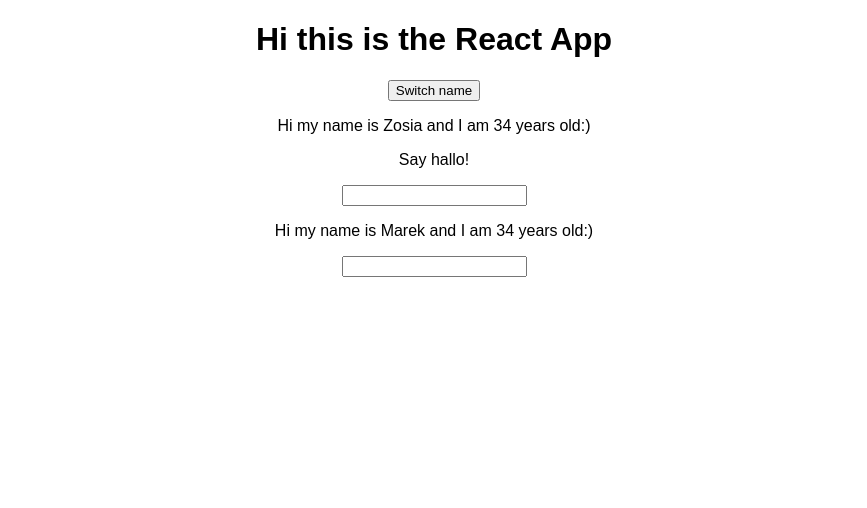
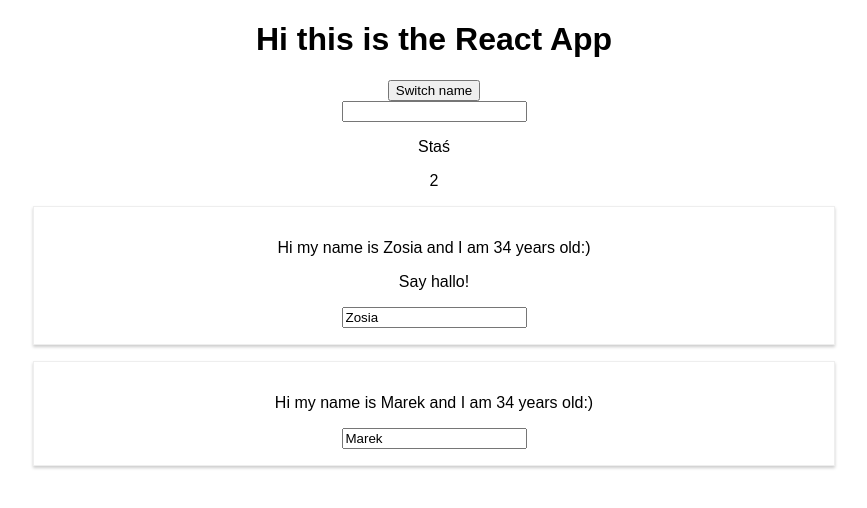
Before and after one commit to ZosiaSub/react-complete-exercices, a React (Create React App) app: page / in a window 1280 px wide. Shown: the top 508 px of the page, without its empty margins (206-1073 px from the left). Built offline with nearby package versions, Linux system fonts and the light colour scheme.

Commit message:
Add UserInput and UserOutput components

```diff
--- a/src/App.js
+++ b/src/App.js
@@ -1,5 +1,7 @@
 import React, { Component } from 'react';
 import Person from './components/Person';
+import UserOutput from './components/UserOutput';
+import UserInput from './components/UserInput';
 import './App.css';
 
 class App extends Component {
@@ -8,7 +10,8 @@
     persons: [
       { name: "Zosia", age: "34" },
       { name: "Marek", age: "34" }
-    ]
+    ],
+    username: "Staś"
   }
   switchName = () => {
     this.setState({
@@ -28,21 +31,34 @@
     })
   }
 
+  eventHandler = (event) => {
+    this.setState({
+      username: event.target.value
+    })
+  }
+
   render() {
+
     return (
       <div className="App">
+
         <h1>Hi this is the React App</h1>
-        <button onClick={this.switchName}>Switch name</button>
+        <button
+        onClick={this.switchName}>
+        Switch name
+        </button>
+        <UserInput changeName={this.eventHandler}/>
+        <UserOutput userName={this.state.username}/>
         <Person
           name={this.state.persons[0].name}
           age={this.state.persons[0].age}
-          tipeName={this.tipeName}>
+          tipe={this.tipeName}>
           Say hallo!</Person>
         <Person
           name={this.state.persons[1].name}
           age={this.state.persons[1].age}
           click={this.switchName}
-          tipeName={this.tipeName}/>
+          tipe={this.tipeName} />
       </div>
     );
   }
--- /dev/null
+++ b/src/components/Person.css
@@ -0,0 +1,8 @@
+.Person {
+    width: 60%;
+    margin: 16px auto;
+    border: 1px solid #eee;
+    box-shadow: 0 2px 3px #ccc;
+    padding: 16px;
+    text-align: center
+}
--- a/src/components/Person.js
+++ b/src/components/Person.js
@@ -1,12 +1,12 @@
 import React from 'react';
+import './Person.css';
 
 const person = ( props ) => {
-    console.log(props);
     return (
-        <div>
+        <div className="Person">
             <p onClick={props.click}>Hi my name is {props.name} and I am {props.age} years old:)</p>
             <p>{props.children}</p>
-            <input type="text" onChange={props.tipe} />
+            <input type="text" onChange={props.tipe} value={props.name}/>
         </div>
 
     )
--- /dev/null
+++ b/src/components/UserInput.js
@@ -0,0 +1,10 @@
+import React from "react";
+
+const UserInput = (props) => {
+    return(
+        <div>
+            <input type="text" onChange={props.changeName}/>
+        </div>
+    )
+}
+export default UserInput;
--- /dev/null
+++ b/src/components/UserOutput.js
@@ -0,0 +1,12 @@
+import React from "react";
+
+const UserOutput = (props) => {
+    return(
+        <div>
+            <p>{props.userName}</p>
+            <p>2</p>
+        </div>
+    )
+}
+
+export default UserOutput;
```
